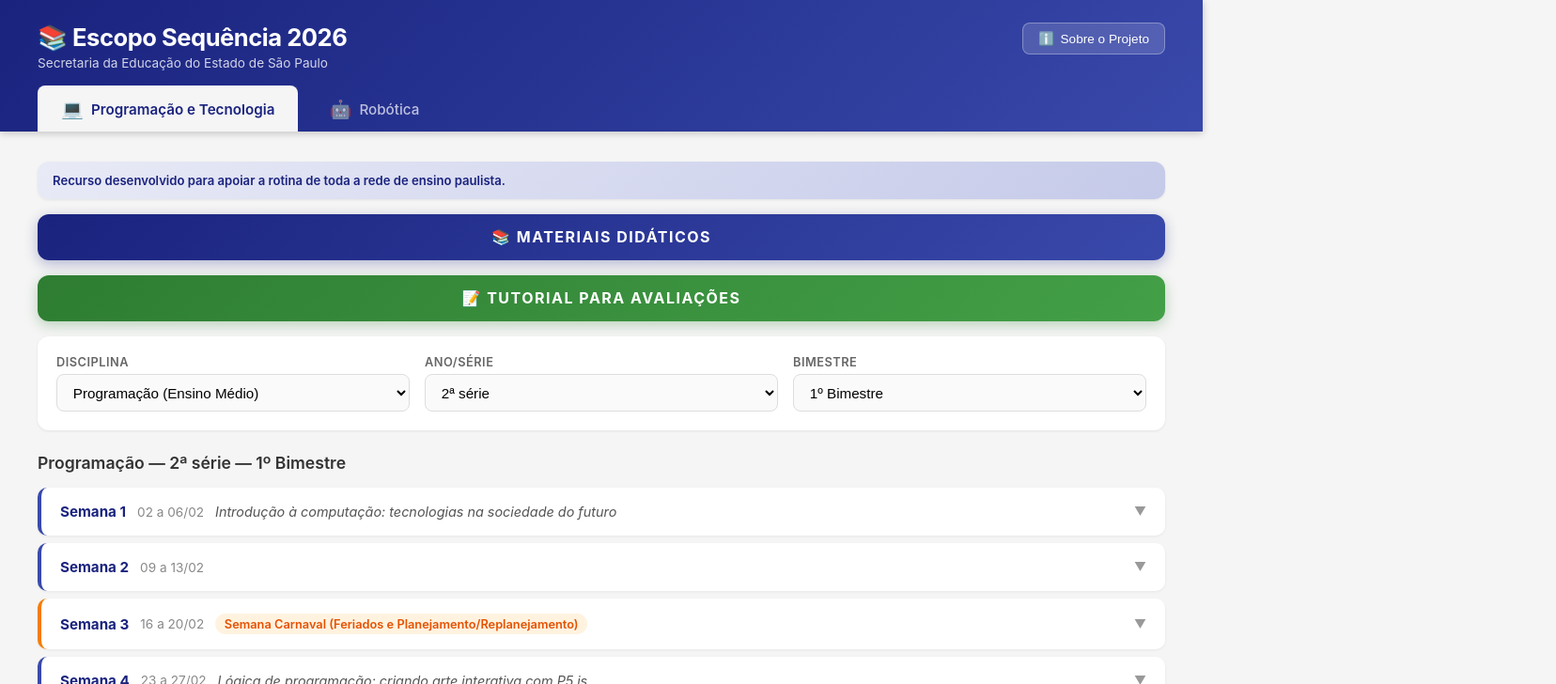
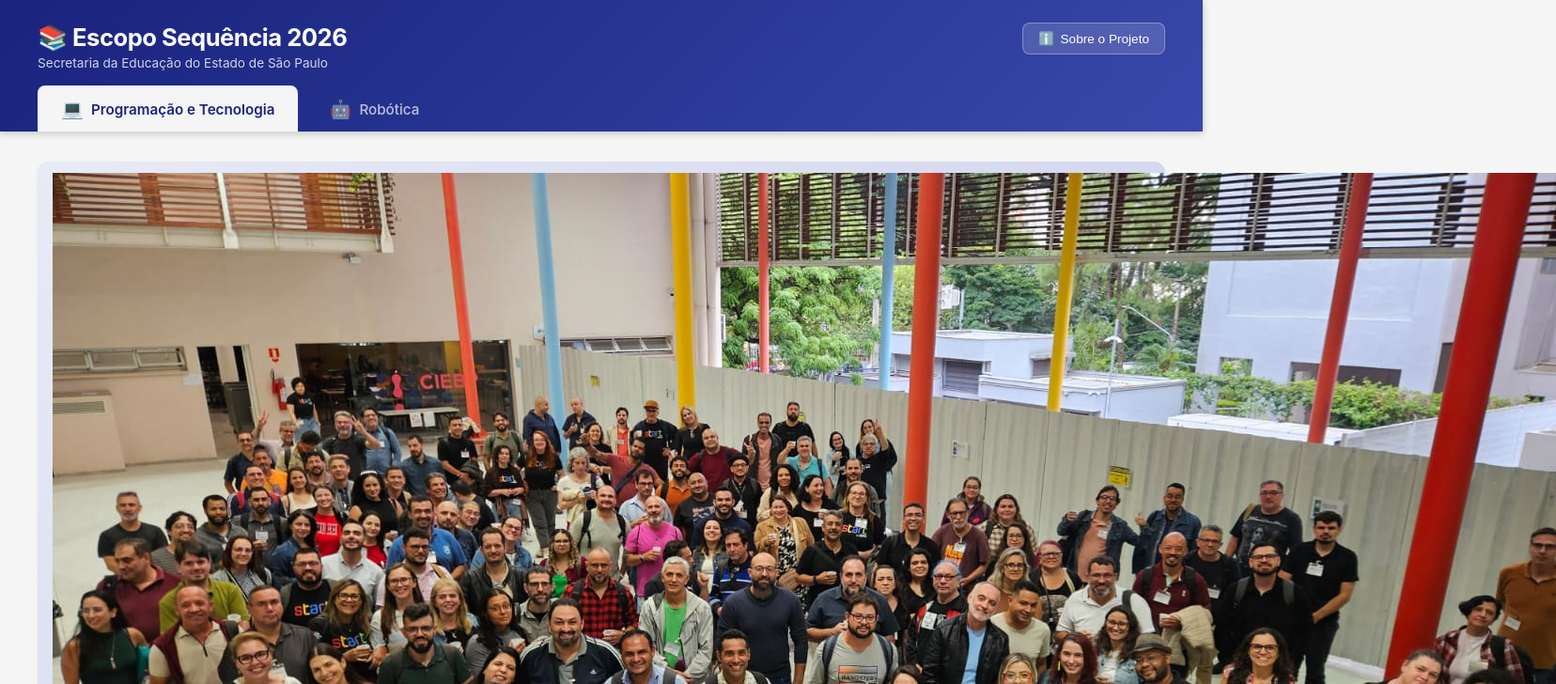
Before and after one commit to dansfisica85/Escopos-2026, an Angular app in the folder escopo-sequencia/: page /programacao in a window 1280 px wide. Shown: the top 728 px of the page at 94% size, 1656 px wide, since content can reach past the window. Built offline with nearby package versions, Linux system fonts and the light colour scheme.

Commit message:
feat: adiciona imagem e sobreposição no cabeçalho das páginas de programação e robótica

```diff
--- a/escopo-sequencia/src/app/pages/programacao/programacao.component.html
+++ b/escopo-sequencia/src/app/pages/programacao/programacao.component.html
@@ -1,5 +1,7 @@
 <div class="page-container">
   <div class="pec-header">
+    <img src="todos-os-pecs.jpeg" alt="Equipe PEC" class="pec-bg-img">
+    <div class="pec-overlay"></div>
     <div class="pec-info">
       <span class="pec-name">Recurso desenvolvido para apoiar a rotina de toda a rede de ensino paulista.</span>
     </div>
--- a/escopo-sequencia/src/app/pages/robotica/robotica.component.html
+++ b/escopo-sequencia/src/app/pages/robotica/robotica.component.html
@@ -1,5 +1,7 @@
 <div class="page-container">
   <div class="pec-header">
+    <img src="todos-os-pecs.jpeg" alt="Equipe PEC" class="pec-bg-img">
+    <div class="pec-overlay"></div>
     <div class="pec-info">
       <span class="pec-name">Recurso desenvolvido para apoiar a rotina de toda a rede de ensino paulista.</span>
     </div>
```
